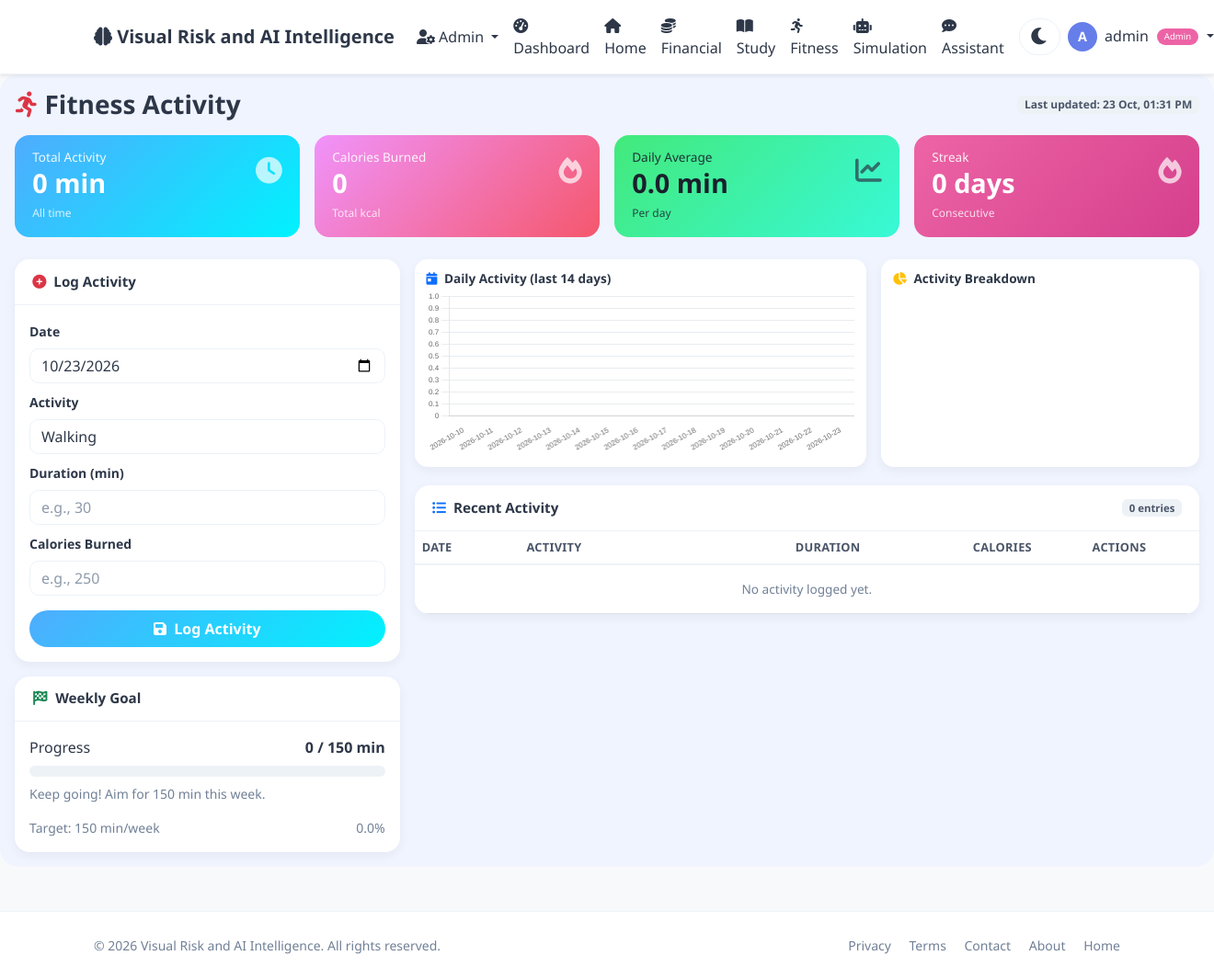
After one commit to jwalitha1811/AI_BASED-VISUAL-RISK, a Flask app: page /user/fitness in a window 1320 px wide. The commit adds this page. Shown: the whole page at 92% size. Run offline with Flask 3, Linux system fonts and the light colour scheme; a user stored in the database is signed in; a map, chart or similar area stays blank.

Commit message:
Add files via upload

```diff
--- a/AI based visual risk/app.py
+++ b/AI based visual risk/app.py
@@ -1190,6 +1190,10 @@ def privacy():
 @app.route('/terms')
 def terms():
     return render_template('terms.html')
+# @app.route('/contact')
+# def contact():
+#     return render_template('contact.html')
+
 @app.route('/home')
 def home():
     return render_template('home.html')
--- a/AI based visual risk/templates/base.html
+++ b/AI based visual risk/templates/base.html
@@ -601,7 +601,7 @@
                         Terms
                     </a>
 
-                    <a href="{{ url_for('index') }}"
+                    <a href="{{ url_for('contact') }}"
                        class="text-muted text-decoration-none me-3 small">
                         Contact
                     </a>
--- /dev/null
+++ b/AI based visual risk/templates/user/fitness.html
@@ -0,0 +1,495 @@
+{% extends "base.html" %}
+
+{% block extra_css %}
+<style>
+    .fitness-wrapper {
+        background: #f7fafc;
+        border-radius: 20px;
+        padding: 1rem;
+    }
+    .metric-card {
+        border-radius: 16px;
+        padding: 1rem 1.2rem;
+        color: white;
+        transition: transform 0.2s;
+        height: 100%;
+    }
+    .metric-card:hover {
+        transform: translateY(-3px);
+        box-shadow: 0 8px 25px rgba(0,0,0,0.08);
+    }
+    .metric-card h5 {
+        font-weight: 400;
+        opacity: 0.9;
+        font-size: 0.85rem;
+        margin-bottom: 0.2rem;
+    }
+    .metric-card h2 {
+        font-weight: 700;
+        margin: 0.1rem 0;
+        font-size: 1.8rem;
+    }
+    .metric-card small {
+        opacity: 0.8;
+        font-size: 0.75rem;
+    }
+    .card-custom {
+        border: none;
+        border-radius: 16px;
+        box-shadow: 0 4px 12px rgba(0,0,0,0.05);
+        overflow: hidden;
+    }
+    .card-header-custom {
+        background: transparent;
+        font-weight: 600;
+        padding: 0.8rem 1.2rem;
+        border-bottom: 1px solid #edf2f7;
+        font-size: 0.95rem;
+    }
+    .stat-icon {
+        font-size: 1.8rem;
+        opacity: 0.7;
+    }
+    .form-control, .form-select {
+        border-radius: 10px;
+        border: 1.5px solid #e2e8f0;
+        transition: border-color 0.2s;
+    }
+    .form-control:focus, .form-select:focus {
+        border-color: #667eea;
+        box-shadow: 0 0 0 3px rgba(102,126,234,0.15);
+    }
+    .btn-primary-custom {
+        background: linear-gradient(135deg, #4facfe, #00f2fe);
+        border: none;
+        border-radius: 50px;
+        padding: 0.5rem 1.5rem;
+        font-weight: 600;
+        color: white;
+        transition: all 0.2s;
+        width: 100%;
+    }
+    .btn-primary-custom:hover {
+        transform: scale(1.02);
+        box-shadow: 0 8px 25px rgba(79,172,254,0.4);
+        color: white;
+    }
+    .btn-edit {
+        background: #667eea;
+        color: white;
+        border: none;
+        border-radius: 50px;
+        padding: 0.2rem 0.8rem;
+        font-size: 0.75rem;
+        transition: 0.2s;
+    }
+    .btn-edit:hover {
+        background: #5a6fd6;
+        color: white;
+        transform: scale(1.05);
+    }
+    .btn-delete {
+        background: #fc8181;
+        color: white;
+        border: none;
+        border-radius: 50px;
+        padding: 0.2rem 0.8rem;
+        font-size: 0.75rem;
+        transition: 0.2s;
+    }
+    .btn-delete:hover {
+        background: #e53e3e;
+        color: white;
+        transform: scale(1.05);
+    }
+    .chart-container {
+        background: white;
+        border-radius: 14px;
+        padding: 0.8rem;
+        box-shadow: 0 4px 12px rgba(0,0,0,0.05);
+        height: 100%;
+    }
+    .chart-container canvas {
+        max-height: 180px;
+    }
+    .table-custom th {
+        font-weight: 600;
+        color: #4a5568;
+        font-size: 0.8rem;
+        text-transform: uppercase;
+        letter-spacing: 0.3px;
+        border-bottom: 2px solid #edf2f7;
+    }
+    .table-custom td {
+        font-size: 0.85rem;
+        vertical-align: middle;
+    }
+    .log-scroll {
+        max-height: 300px;
+        overflow-y: auto;
+    }
+    .log-scroll::-webkit-scrollbar {
+        width: 4px;
+    }
+    .log-scroll::-webkit-scrollbar-thumb {
+        background: #cbd5e0;
+        border-radius: 10px;
+    }
+    .progress-goal {
+        height: 12px;
+        border-radius: 10px;
+        background: #edf2f7;
+        overflow: hidden;
+        margin: 0.5rem 0;
+    }
+    .progress-goal .progress-fill {
+        height: 100%;
+        border-radius: 10px;
+        background: linear-gradient(90deg, #43e97b, #38f9d7);
+        transition: width 0.6s ease;
+    }
+    .action-btns {
+        display: flex;
+        gap: 0.3rem;
+        justify-content: center;
+    }
+    @media (max-width: 768px) {
+        .action-btns { flex-direction: column; align-items: center; }
+        .btn-edit, .btn-delete { width: 100%; }
+    }
+</style>
+{% endblock %}
+
+{% block content %}
+<div class="fitness-wrapper">
+    <!-- Page Title -->
+    <div class="d-flex justify-content-between align-items-center mb-3">
+        <h3 class="fw-bold mb-0"><i class="fas fa-running text-danger me-2"></i>Fitness Activity</h3>
+        <span class="badge bg-light text-dark">Last updated: {{ datetime.now().strftime('%d %b, %I:%M %p') }}</span>
+    </div>
+
+    <!-- ===== Summary Metrics ===== -->
+    <div class="row g-3 mb-4">
+        <div class="col-6 col-md-3">
+            <div class="metric-card" style="background: linear-gradient(135deg, #4facfe, #00f2fe);">
+                <div class="d-flex justify-content-between">
+                    <div>
+                        <h5>Total Activity</h5>
+                        <h2>{{ total_min }} min</h2>
+                        <small>All time</small>
+                    </div>
+                    <div class="stat-icon"><i class="fas fa-clock"></i></div>
+                </div>
+            </div>
+        </div>
+        <div class="col-6 col-md-3">
+            <div class="metric-card" style="background: linear-gradient(135deg, #f093fb, #f5576c);">
+                <div class="d-flex justify-content-between">
+                    <div>
+                        <h5>Calories Burned</h5>
+                        <h2>{{ total_cal }}</h2>
+                        <small>Total kcal</small>
+                    </div>
+                    <div class="stat-icon"><i class="fas fa-fire"></i></div>
+                </div>
+            </div>
+        </div>
+        <div class="col-6 col-md-3">
+            <div class="metric-card" style="background: linear-gradient(135deg, #43e97b, #38f9d7); color: #1a202c;">
+                <div class="d-flex justify-content-between">
+                    <div>
+                        <h5>Daily Average</h5>
+                        <h2>{{ avg_min_per_day }} min</h2>
+                        <small>Per day</small>
+                    </div>
+                    <div class="stat-icon"><i class="fas fa-chart-line" style="color: #2d3748;"></i></div>
+                </div>
+            </div>
+        </div>
+        <div class="col-6 col-md-3">
+            <div class="metric-card" style="background: linear-gradient(135deg, #ed64a6, #d53f8c);">
+                <div class="d-flex justify-content-between">
+                    <div>
+                        <h5>Streak</h5>
+                        <h2>{{ streak }} days</h2>
+                        <small>Consecutive</small>
+                    </div>
+                    <div class="stat-icon"><i class="fas fa-fire"></i></div>
+                </div>
+            </div>
+        </div>
+    </div>
+
+    <!-- ===== Left: Log Session + Weekly Goal ===== -->
+    <div class="row g-3">
+        <div class="col-lg-4">
+            <!-- Log Activity Form -->
+            <div class="card card-custom mb-3">
+                <div class="card-header-custom">
+                    <i class="fas fa-plus-circle text-danger me-1"></i> Log Activity
+                </div>
+                <div class="card-body">
+                    <form method="POST">
+                        <div class="mb-2">
+                            <label class="form-label small fw-bold">Date</label>
+                            <input type="date" name="date" class="form-control" value="{{ datetime.now().strftime('%Y-%m-%d') }}" required>
+                        </div>
+                        <div class="mb-2">
+                            <label class="form-label small fw-bold">Activity</label>
+                            <select name="activity" class="form-select">
+                                <option>Walking</option>
+                                <option>Running</option>
+                                <option>Cycling</option>
+                                <option>Swimming</option>
+                                <option>Weight Training</option>
+                                <option>Yoga</option>
+                                <option>Sports</option>
+                                <option>Other</option>
+                            </select>
+                        </div>
+                        <div class="mb-2">
+                            <label class="form-label small fw-bold">Duration (min)</label>
+                            <input type="number" name="duration" class="form-control" placeholder="e.g., 30" required>
+                        </div>
+                        <div class="mb-3">
+                            <label class="form-label small fw-bold">Calories Burned</label>
+                            <input type="number" name="calories" class="form-control" placeholder="e.g., 250" required>
+                        </div>
+                        <button type="submit" class="btn btn-primary-custom">
+                            <i class="fas fa-save me-1"></i> Log Activity
+                        </button>
+                    </form>
+                </div>
+            </div>
+
+            <!-- Weekly Goal Progress -->
+            <div class="card card-custom">
+                <div class="card-header-custom">
+                    <i class="fas fa-flag-checkered text-success me-1"></i> Weekly Goal
+                </div>
+                <div class="card-body">
+                    <div class="d-flex justify-content-between">
+                        <span>Progress</span>
+                        <span class="fw-bold">{{ weekly_min }} / {{ 150 }} min</span>
+                    </div>
+                    <div class="progress-goal">
+                        <div class="progress-fill" style="width: {{ week_progress }}%;"></div>
+                    </div>
+                    <p class="text-muted small mt-1">
+                        {{ 'Goal achieved! 🎉' if week_progress >= 100 else 'Keep going! Aim for 150 min this week.' }}
+                    </p>
+                    <div class="d-flex justify-content-between text-muted small">
+                        <span>Target: 150 min/week</span>
+                        <span>{{ week_progress|round(0) }}%</span>
+                    </div>
+                </div>
+            </div>
+        </div>
+
+        <!-- ===== Right: Charts & Table ===== -->
+        <div class="col-lg-8">
+            <!-- Chart Row -->
+            <div class="row g-3">
+                <div class="col-md-7">
+                    <div class="chart-container">
+                        <h6 class="fw-bold mb-1" style="font-size: 0.85rem;"><i class="fas fa-calendar-day text-primary me-1"></i> Daily Activity (last 14 days)</h6>
+                        <canvas id="fitnessTrendChart" height="150"></canvas>
+                    </div>
+                </div>
+                <div class="col-md-5">
+                    <div class="chart-container">
+                        <h6 class="fw-bold mb-1" style="font-size: 0.85rem;"><i class="fas fa-pie-chart text-warning me-1"></i> Activity Breakdown</h6>
+                        <canvas id="activityPieChart" height="150"></canvas>
+                    </div>
+                </div>
+            </div>
+
+            <!-- Activity Log Table -->
+            <div class="row g-3 mt-1">
+                <div class="col-12">
+                    <div class="card card-custom">
+                        <div class="card-header-custom d-flex justify-content-between align-items-center">
+                            <span><i class="fas fa-list-ul text-primary me-1"></i> Recent Activity</span>
+                            <span class="badge bg-light text-dark">{{ logs|length }} entries</span>
+                        </div>
+                        <div class="card-body p-0">
+                            <div class="log-scroll">
+                                <table class="table table-custom table-hover mb-0">
+                                    <thead>
+                                        <tr>
+                                            <th>Date</th>
+                                            <th>Activity</th>
+                                            <th class="text-end">Duration</th>
+                                            <th class="text-end">Calories</th>
+                                            <th class="text-center">Actions</th>
+                                        </tr>
+                                    </thead>
+                                    <tbody>
+                                        {% for log in logs %}
+                                        <tr>
+                                            <td>{{ log.date.strftime('%d-%m-%Y') }}</td>
+                                            <td><span class="badge bg-info">{{ log.activity }}</span></td>
+                                            <td class="text-end">{{ log.duration_min }} min</td>
+                                            <td class="text-end">{{ log.calories_burned }}</td>
+                                            <td class="text-center">
+                                                <div class="action-btns">
+                                                    <button class="btn btn-edit btn-sm" data-bs-toggle="modal" data-bs-target="#editModal{{ log.id }}">
+                                                        <i class="fas fa-edit"></i> Edit
+                                                    </button>
+                                                    <button class="btn btn-delete btn-sm" onclick="confirmDelete({{ log.id }})">
+                                                        <i class="fas fa-trash"></i> Delete
+                                                    </button>
+                                                </div>
+                                            </td>
+                                        </tr>
+                                        {% else %}
+                                        <tr>
+                                            <td colspan="5" class="text-center text-muted py-3">No activity logged yet.</td>
+                                        </tr>
+                                        {% endfor %}
+                                    </tbody>
+                                </table>
+                            </div>
+                        </div>
+                    </div>
+                </div>
+            </div>
+        </div>
+    </div>
+</div>
+
+<!-- ===== EDIT MODALS ===== -->
+{% for log in logs %}
+<div class="modal fade" id="editModal{{ log.id }}" tabindex="-1" aria-hidden="true">
+    <div class="modal-dialog">
+        <div class="modal-content">
+            <form method="POST" action="{{ url_for('edit_fitness', log_id=log.id) }}">
+                <div class="modal-header">
+                    <h5 class="modal-title"><i class="fas fa-edit text-primary me-2"></i>Edit Activity</h5>
+                    <button type="button" class="btn-close" data-bs-dismiss="modal"></button>
+                </div>
+                <div class="modal-body">
+                    <div class="mb-2">
+                        <label class="form-label small fw-bold">Date</label>
+                        <input type="date" name="date" class="form-control" value="{{ log.date.strftime('%Y-%m-%d') }}" required>
+                    </div>
+                    <div class="mb-2">
+                        <label class="form-label small fw-bold">Activity</label>
+                        <select name="activity" class="form-select">
+                            <option value="Walking" {% if log.activity == 'Walking' %}selected{% endif %}>Walking</option>
+                            <option value="Running" {% if log.activity == 'Running' %}selected{% endif %}>Running</option>
+                            <option value="Cycling" {% if log.activity == 'Cycling' %}selected{% endif %}>Cycling</option>
+                            <option value="Swimming" {% if log.activity == 'Swimming' %}selected{% endif %}>Swimming</option>
+                            <option value="Weight Training" {% if log.activity == 'Weight Training' %}selected{% endif %}>Weight Training</option>
+                            <option value="Yoga" {% if log.activity == 'Yoga' %}selected{% endif %}>Yoga</option>
+                            <option value="Sports" {% if log.activity == 'Sports' %}selected{% endif %}>Sports</option>
+                            <option value="Other" {% if log.activity == 'Other' %}selected{% endif %}>Other</option>
+                        </select>
+                    </div>
+                    <div class="mb-2">
+                        <label class="form-label small fw-bold">Duration (min)</label>
+                        <input type="number" name="duration" class="form-control" value="{{ log.duration_min }}" required>
+                    </div>
+                    <div class="mb-2">
+                        <label class="form-label small fw-bold">Calories Burned</label>
+                        <input type="number" name="calories" class="form-control" value="{{ log.calories_burned }}" required>
+                    </div>
+                </div>
+                <div class="modal-footer">
+                    <button type="button" class="btn btn-secondary" data-bs-dismiss="modal">Cancel</button>
+                    <button type="submit" class="btn btn-primary">Update</button>
+                </div>
+            </form>
+        </div>
+    </div>
+</div>
+{% endfor %}
+
+{% endblock %}
+
+{% block scripts %}
+<script src="https://cdn.jsdelivr.net/npm/chart.js"></script>
+
+<!-- Fitness Trend Chart -->
+<script>
+    const ctxFit = document.getElementById('fitnessTrendChart').getContext('2d');
+    new Chart(ctxFit, {
+        type: 'bar',
+        data: {
+            labels: {{ dates|tojson }},
+            datasets: [{
+                label: 'Minutes',
+                data: {{ daily_data|tojson }},
+                backgroundColor: 'rgba(79,172,254,0.6)',
+                borderColor: '#4facfe',
+                borderWidth: 2,
+                borderRadius: 4,
+            }]
+        },
+        options: {
+            responsive: true,
+            maintainAspectRatio: true,
+            aspectRatio: 1.8,
+            plugins: { legend: { display: false } },
+            scales: {
+                y: { beginAtZero: true, grid: { color: '#e9ecef' }, ticks: { font: { size: 8 } } },
+                x: { grid: { display: false }, ticks: { font: { size: 8 } } }
+            }
+        }
+    });
+</script>
+
+<!-- Activity Breakdown Pie Chart -->
+{% if activities %}
+<script>
+    const ctxPie = document.getElementById('activityPieChart').getContext('2d');
+    new Chart(ctxPie, {
+        type: 'doughnut',
+        data: {
+            labels: {{ activities|tojson }},
+            datasets: [{
+                data: {{ activity_minutes|tojson }},
+                backgroundColor: ['#4facfe','#43e97b','#f093fb','#f5576c','#fa709a','#fee140','#667eea','#764ba2'],
+                borderWidth: 2,
+                borderColor: '#fff'
+            }]
+        },
+        options: {
+            responsive: true,
+            maintainAspectRatio: true,
+            aspectRatio: 1.2,
+            plugins: {
+                legend: {
+                    position: 'bottom',
+                    labels: { boxWidth: 10, padding: 8, font: { size: 9 } }
+                }
+            },
+            cutout: '60%'
+        }
+    });
+</script>
+{% endif %}
+
+<!-- Delete Confirmation -->
+<script>
+    function confirmDelete(logId) {
+        if (confirm('Are you sure you want to delete this activity? This action cannot be undone.')) {
+            // Simple form submission via fetch
+            fetch('/fitness/delete/' + logId, {
+                method: 'POST',
+                headers: {
+                    'X-Requested-With': 'XMLHttpRequest'
+                }
+            }).then(response => {
+                if (response.ok) {
+                    location.reload();
+                } else {
+                    alert('Error deleting activity. Please try again.');
+                }
+            }).catch(error => {
+                alert('Network error. Please try again.');
+            });
+        }
+    }
+</script>
+{% endblock %}
```
Also changed, not shown: AI based visual risk/instance/digital_twin.db.
